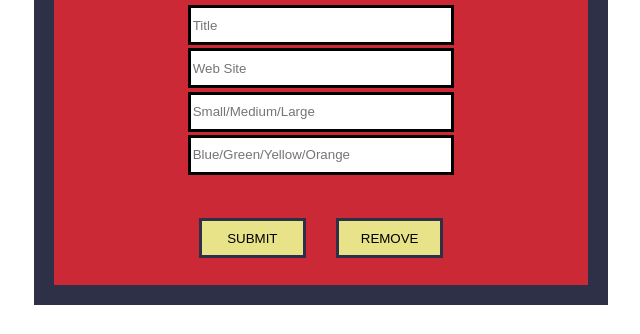
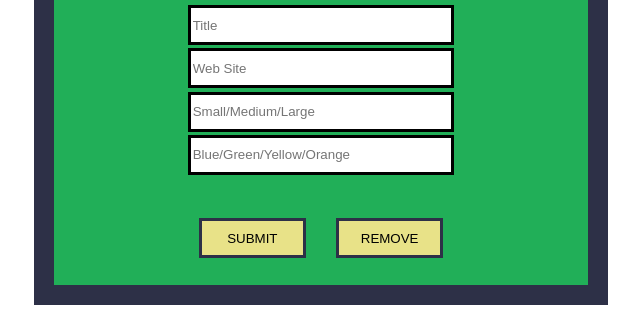
Before and after one commit to Obasphere/siteShelf-apk-, a website: page www/index.html in a window 1280 px wide. Shown: the part 134-468 px from the top of the page, without its empty margins (319-959 px from the left). Drawn offline with Linux system fonts and the light colour scheme.

Commit message:
change content background-color

```diff
--- a/www/css/index.css
+++ b/www/css/index.css
@@ -1,6 +1,6 @@
 .contents {
 	text-align: center;
-	background-color: #cc2936;
+	background-color: #21af58;
 	border: solid #2d3047;
 	border-width: 1.25em;
 }
```
